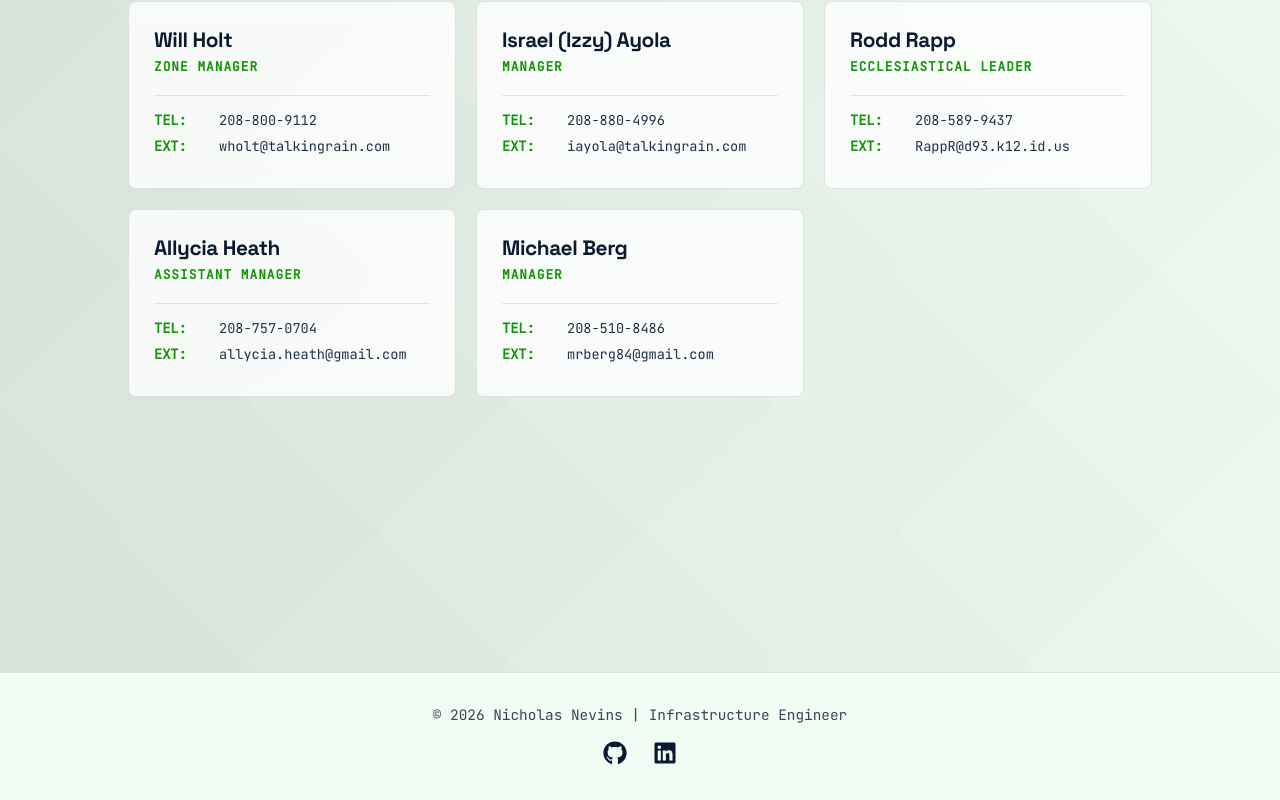
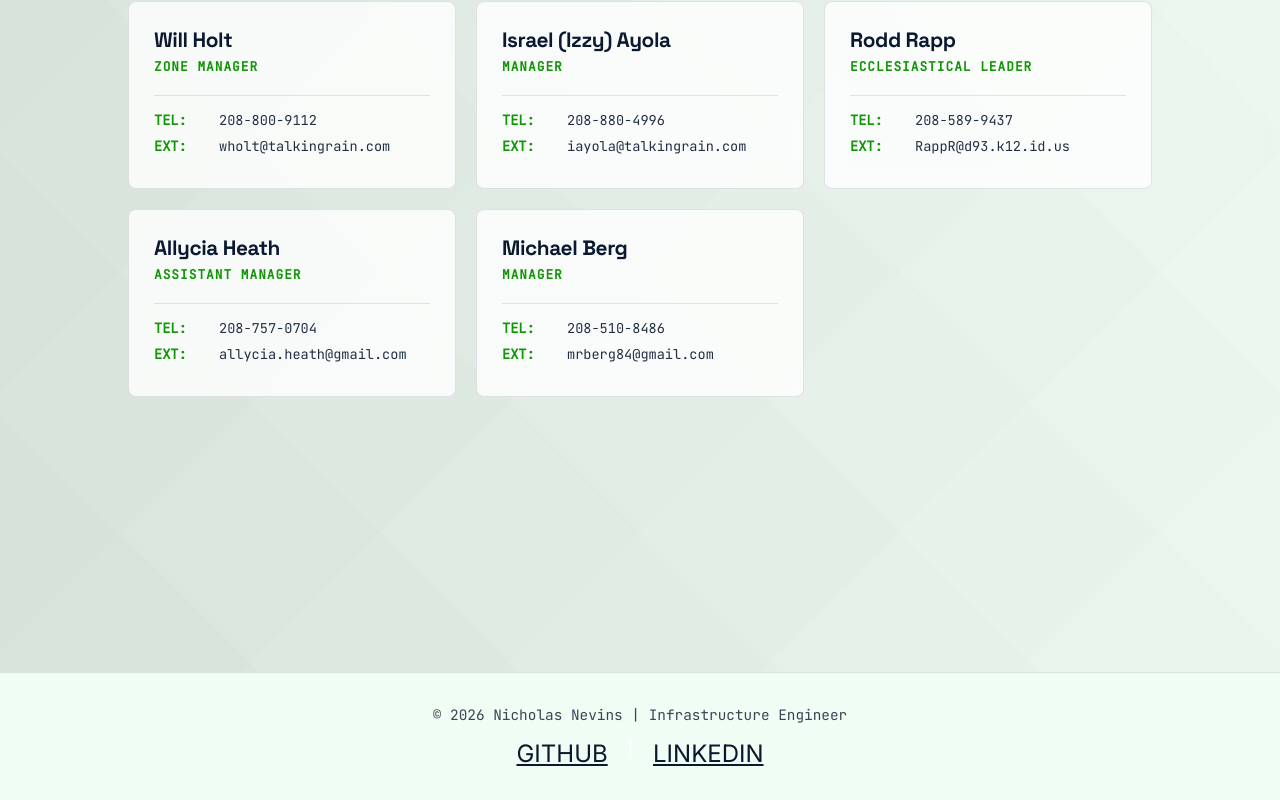
Before and after one commit to NevinsN/professional_portfolio, a React (Create React App) app in the folder professional_portfolio/: page /references in a window 1280 px wide. Shown: the part 208-1008 px from the top of the page. Built offline with nearby package versions, Linux system fonts and the light colour scheme.

Commit message:
Update Footer.js

```diff
--- a/professional_portfolio/src/Components/Footer/Footer.js
+++ b/professional_portfolio/src/Components/Footer/Footer.js
@@ -1,8 +1,5 @@
 import React from "react";
 import "./Footer.css";
-// If you are using FontAwesome, make sure it is installed: npm install @fortawesome/react-fontawesome @fortawesome/free-brands-svg-icons
-import { FontAwesomeIcon } from "@fortawesome/react-fontawesome";
-import { faGithub, faLinkedin } from "@fortawesome/free-brands-svg-icons";
 
 const Footer = () => {
   return (
@@ -11,10 +8,11 @@ const Footer = () => {
         <p>© {new Date().getFullYear()} Nicholas Nevins | Infrastructure Engineer</p>
         <div className="footer-socials">
           <a href="https://github.com/NevinsN" target="_blank" rel="noopener noreferrer">
-            <FontAwesomeIcon icon={faGithub} />
+            GITHUB
           </a>
+          <span className="divider">|</span>
           <a href="https://www.linkedin.com/in/nicholas-nevins/" target="_blank" rel="noopener noreferrer">
-            <FontAwesomeIcon icon={faLinkedin} />
+            LINKEDIN
           </a>
         </div>
       </div>
```
